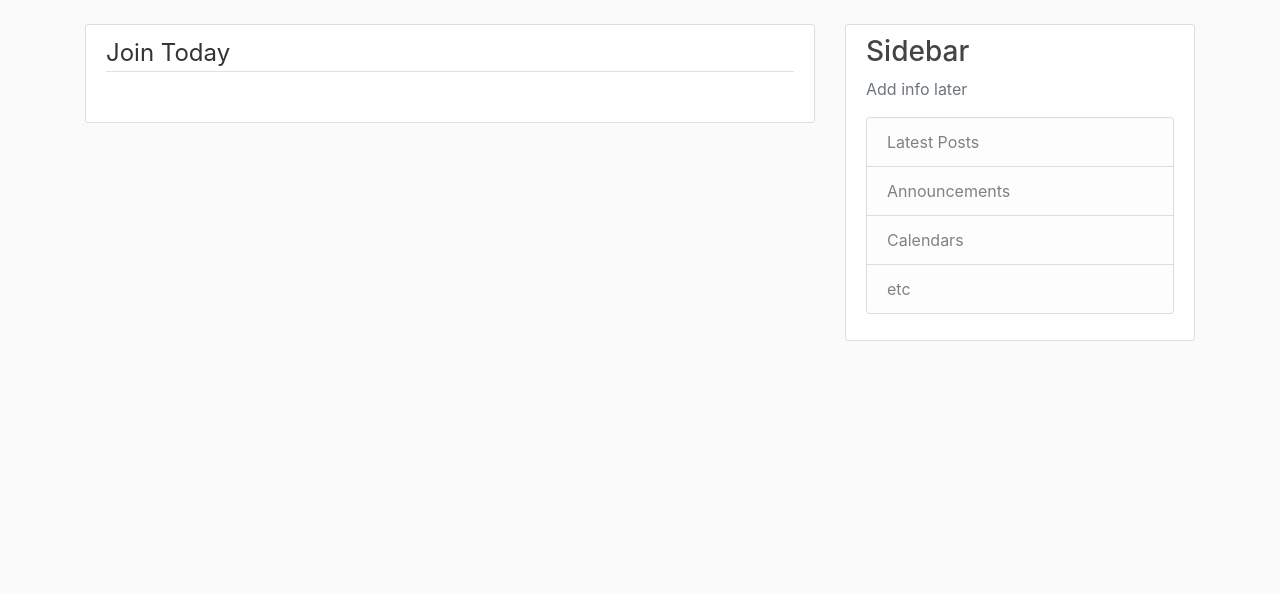
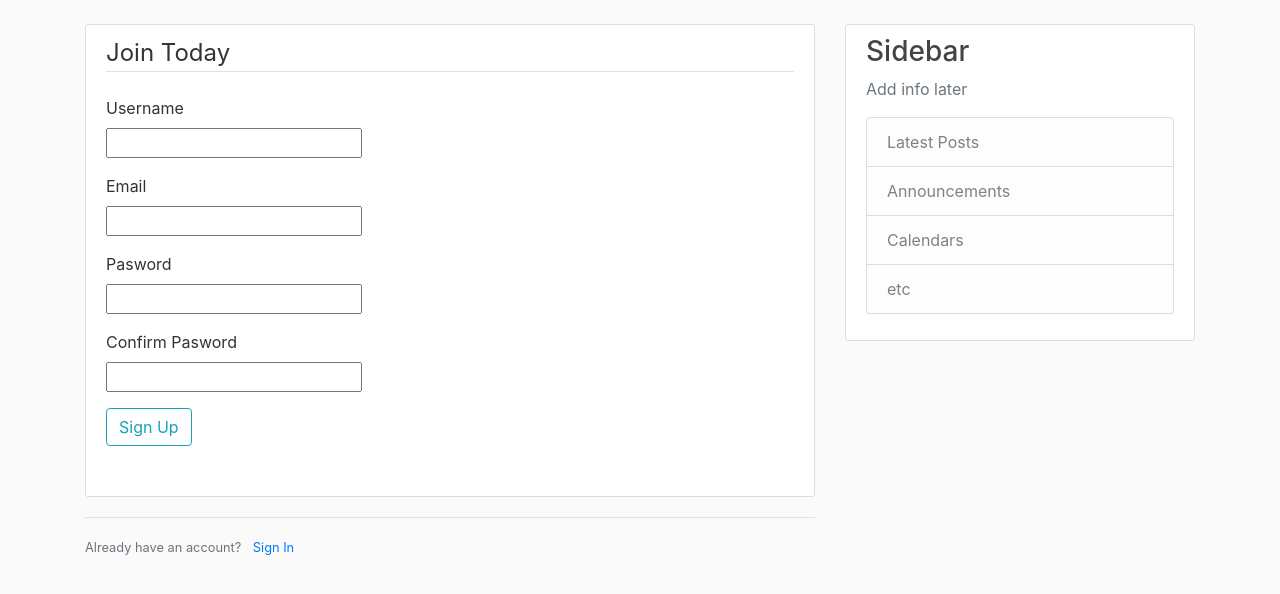
Before and after one commit to alinemokfa/python_flask_blog, a Flask app: page /register in a window 1280 px wide. Shown: the part 56-650 px from the top of the page. Run offline with Flask 2, Linux system fonts and the light colour scheme; some libraries are stand-ins or nearby versions.

Commit message:
Add register from

```diff
--- a/templates/register.html
+++ b/templates/register.html
@@ -7,8 +7,35 @@
           {{ form.hidden_tag() }}
           <fieldset class="form-group">
             <legend class="border-bottom mb-4">Join Today</legend>
-
+            <div class="form-group">
+              {{ form.username.label(class="from-control-label") }}
+              <br>
+              {{ form.username(class="from-control from-control-lg") }}
+            </div>
+            <div class="form-group">
+              {{ form.email.label(class="from-control-label") }}
+              <br>
+              {{ form.email(class="from-control from-control-lg") }}
+            </div>
+            <div class="form-group">
+              {{ form.password.label(class="from-control-label") }}
+              <br>
+              {{ form.password(class="from-control from-control-lg") }}
+            </div>
+            <div class="form-group">
+              {{ form.confirm_password.label(class="from-control-label") }}
+              <br>
+              {{ form.confirm_password(class="from-control from-control-lg") }}
+            </div>
+            <div class="form-group">
+              {{ form.submit.label(class="btn btn-outline-info") }}
+            </div>
           </fieldset>
         </form>
       </div>
+      <div class="border-top pt-3">
+        <small class="text-muted">
+          Already have an account? <a class="ml-2" href="{{ url_for('login') }}">Sign In</a>
+        </small>
+      </div>
 {% endblock content %}
```
